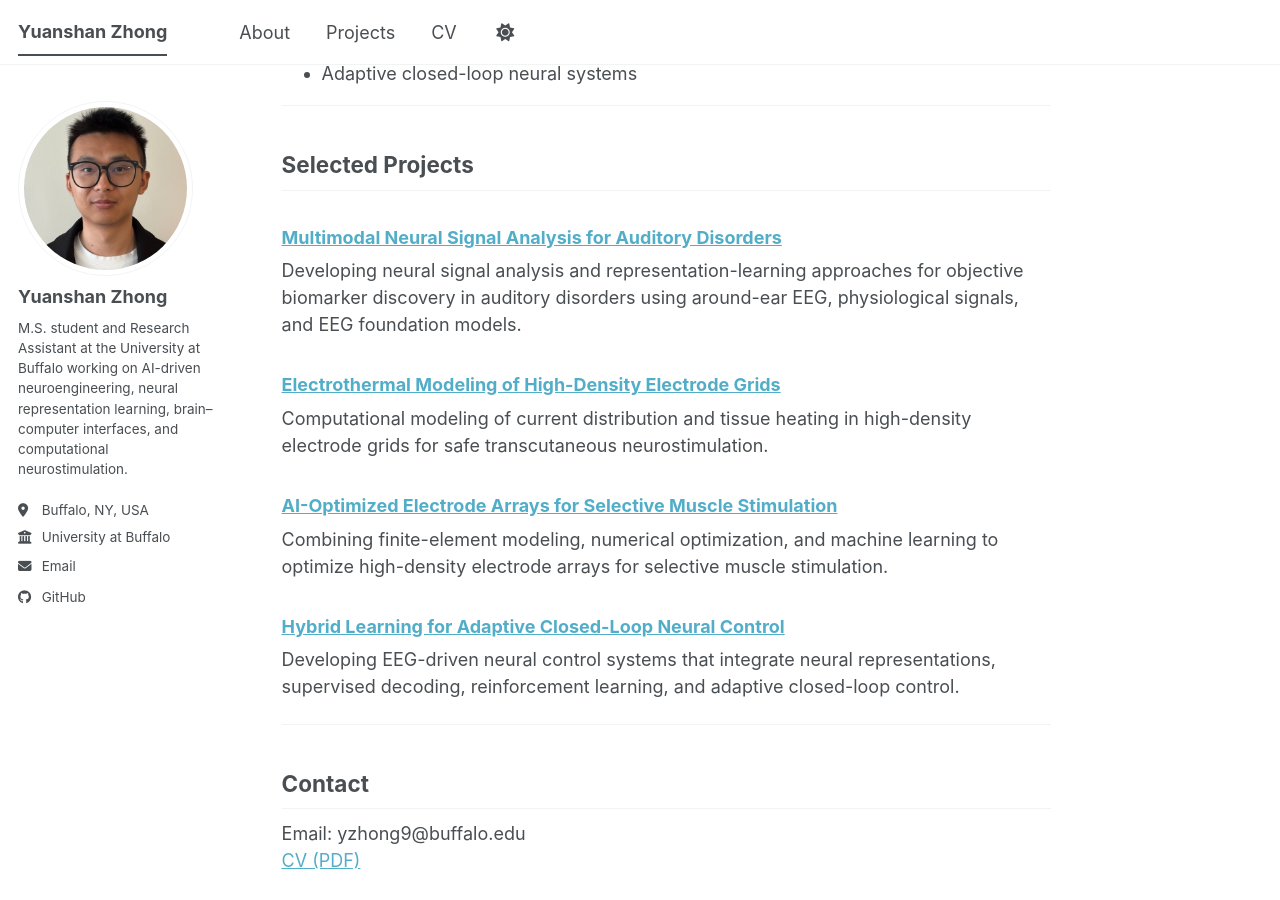
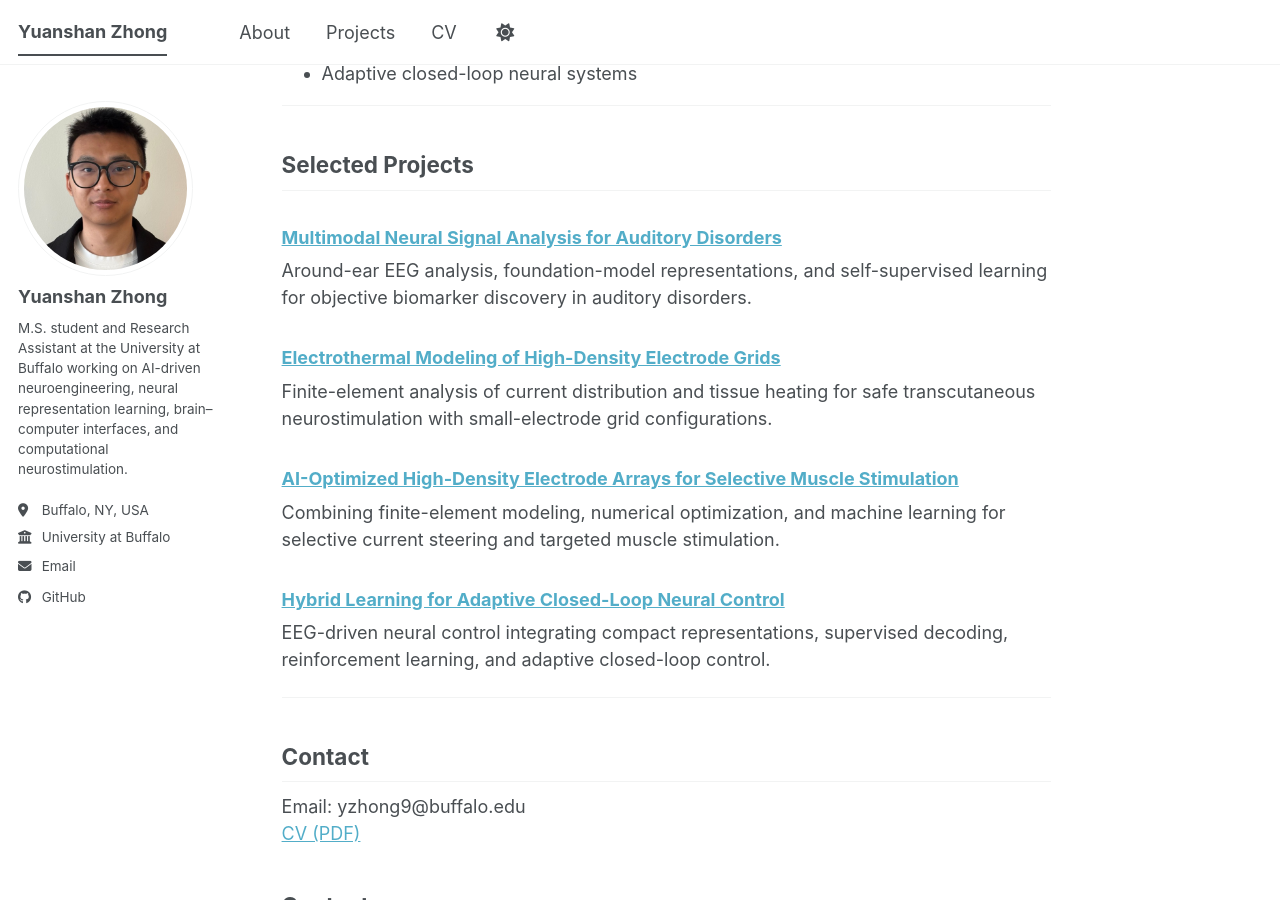
Before and after one commit to Yzhong9527/Yzhong9527.github.io, a Jekyll site: the page built from _pages/about.md, in a window 1280 px wide and 900 px high, scrolled down 669 px. Built offline with Jekyll 4.4.1, drawn with Linux system fonts in a browser that asks for light colours; a script bundle is joined from its source files by our own code; library files that are not in the unit come from our copies.

Commit message:
Revise project descriptions for clarity and detail

```diff
--- a/_pages/about.md
+++ b/_pages/about.md
@@ -25,16 +25,16 @@ My research focuses on AI-driven neuroengineering spanning neural signal analysi
 ## Selected Projects
 
 ### [Multimodal Neural Signal Analysis for Auditory Disorders](/portfolio/synapse)
-Developing neural signal analysis and representation-learning approaches for objective biomarker discovery in auditory disorders using around-ear EEG, physiological signals, and EEG foundation models.
+Around-ear EEG analysis, foundation-model representations, and self-supervised learning for objective biomarker discovery in auditory disorders.
 
-### [Electrothermal Modeling of High-Density Electrode Grids](/portfolio/electrothermal)
-Computational modeling of current distribution and tissue heating in high-density electrode grids for safe transcutaneous neurostimulation.
+### [Electrothermal Modeling of High-Density Electrode Grids](/portfolio/comsol)
+Finite-element analysis of current distribution and tissue heating for safe transcutaneous neurostimulation with small-electrode grid configurations.
 
-### [AI-Optimized Electrode Arrays for Selective Muscle Stimulation](/portfolio/muscle_stimulation)
-Combining finite-element modeling, numerical optimization, and machine learning to optimize high-density electrode arrays for selective muscle stimulation.
+### [AI-Optimized High-Density Electrode Arrays for Selective Muscle Stimulation](/portfolio/muscle_stimulation)
+Combining finite-element modeling, numerical optimization, and machine learning for selective current steering and targeted muscle stimulation.
 
 ### [Hybrid Learning for Adaptive Closed-Loop Neural Control](/portfolio/closed_loop)
-Developing EEG-driven neural control systems that integrate neural representations, supervised decoding, reinforcement learning, and adaptive closed-loop control.
+EEG-driven neural control integrating compact representations, supervised decoding, reinforcement learning, and adaptive closed-loop control.
 
 ---
 
```
